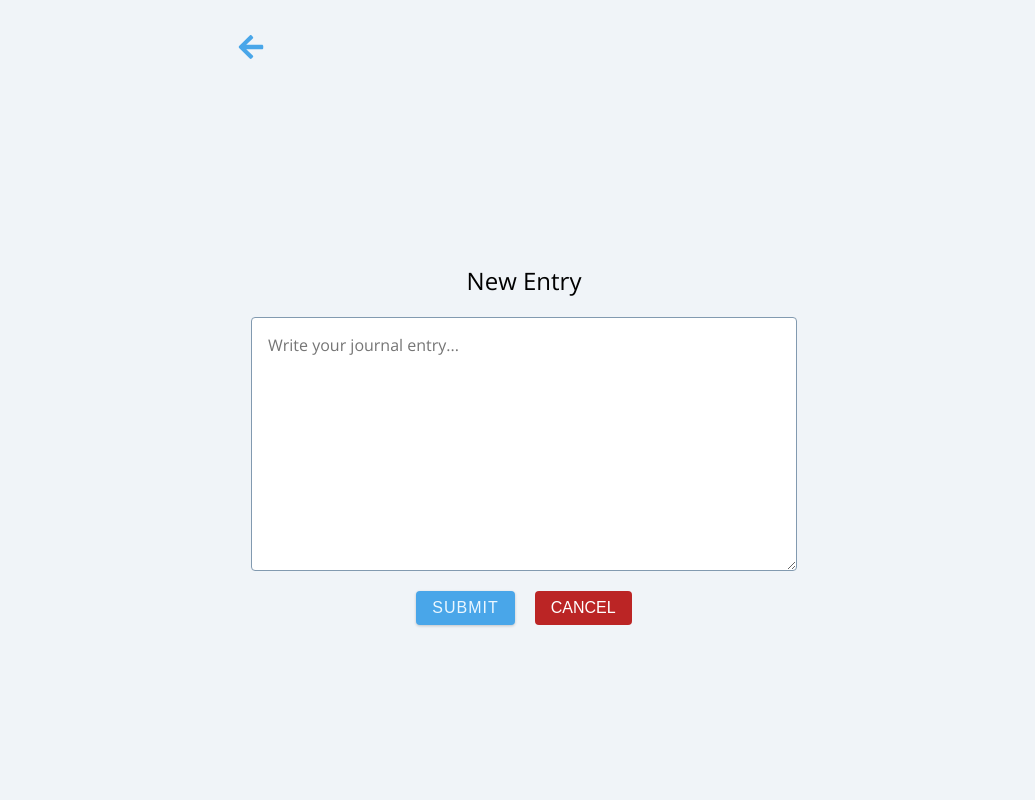
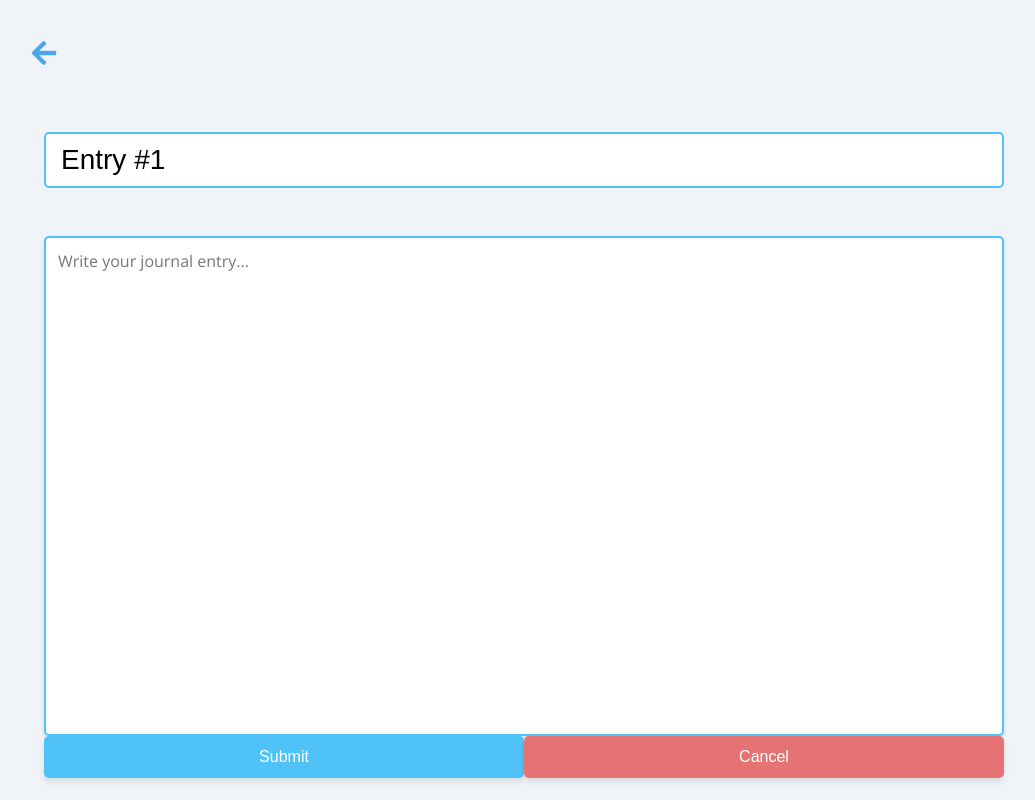
Before and after one commit to jbille29/journeeClient, a React (Vite) app: page /1/1/new in a window 1280 px wide. Shown: the whole page, without its empty margins (116-1151 px from the left). Built offline with nearby package versions, Linux system fonts and the light colour scheme; no server answers.

Commit message:
overhauled newEntry

```diff
--- a/src/app/api/apiSlice.js
+++ b/src/app/api/apiSlice.js
@@ -13,7 +13,7 @@ export const apiSlice = createApi({
       return headers;
     },
   }),
-  tagTypes: ['Journal'], // Define the tag for invalidation
+  tagTypes: ['Journal', 'Entry'], // Define the tag for invalidation
   endpoints: (builder) => ({
     // Authentication Endpoints
     login: builder.mutation({
@@ -67,6 +67,7 @@ export const apiSlice = createApi({
     // Entries Endpoints
     getEntriesByJournalId: builder.query({
       query: (journalId) => `/entries/journal/${journalId}`,
+      providesTags: (result, error, journalId) => [{ type: 'Entry', id: journalId }],
     }),
     createEntry: builder.mutation({
       query: (newEntry) => ({
@@ -74,6 +75,7 @@ export const apiSlice = createApi({
         method: 'POST',
         body: newEntry,
       }),
+      invalidatesTags: (result, error, { journal }) => [{ type: 'Entry', id: journal }],
     }),
     updateEntry: builder.mutation({
       query: ({ id, ...patch }) => ({
@@ -81,12 +83,14 @@ export const apiSlice = createApi({
         method: 'PUT',
         body: patch,
       }),
+      invalidatesTags: (result, error, { journal }) => [{ type: 'Entry', id: journal }],
     }),
     deleteEntry: builder.mutation({
       query: (id) => ({
         url: `/entries/${id}`,
         method: 'DELETE',
       }),
+      invalidatesTags: (result, error, { journal }) => [{ type: 'Entry', id: journal }],
     }),
   }),
 });
--- a/src/index.css
+++ b/src/index.css
@@ -94,6 +94,29 @@ button.primary-btn:active {
   box-shadow: 0 2px 4px rgba(0, 0, 0, 0.1);
 }
 
+button.red-btn {
+  background-color: #E57373; /* Soft red */
+  color: white;
+  padding: 12px 24px;
+  font-size: var(--normal-font);
+  border: none;
+  border-radius: var(--normal-border-rad);
+  box-shadow: 0 4px 6px rgba(0, 0, 0, 0.1);
+  cursor: pointer;
+  transition: background-color 0.3s ease, box-shadow 0.3s ease;
+}
+
+button.red-btn:hover {
+  background-color: #EF5350; /* Darker red on hover */
+  box-shadow: 0 6px 10px rgba(0, 0, 0, 0.15);
+}
+
+button.red-btn:active {
+  background-color: #D32F2F; /* Even darker on click */
+  box-shadow: 0 2px 4px rgba(0, 0, 0, 0.1);
+}
+
+
 .secondary-btn {
   background-color: white;
   color: #4FC3F7; /* Soft teal for text */
--- a/src/pages/NewEntry.css
+++ /dev/null
@@ -1,108 +0,0 @@
-@import './FormStyles.css';
-
-html, body {
-    height: 100%;
-    margin: 0;
-    padding: 0;
-}
-
-.section-center {
-    display: flex;
-    flex-direction: column;
-    height: 100vh;
-    overflow: hidden;
-}
-
-main {
-    flex: 1;
-    display: flex;
-    flex-direction: column;
-    justify-content: center;
-    align-items: center;
-    padding: 20px;
-}
-
-.entry-input {
-    width: 100%;
-    max-width: 600px;
-    padding: 1rem;
-    border-radius: var(--radius);
-    border: 1px solid var(--clr-grey-6);
-    font-size: 1rem;
-    margin-bottom: 20px;
-}
-
-.entry-actions {
-    display: flex;
-    gap: 20px;
-}
-
-.entry-btn {
-    padding: 0.5rem 1rem;
-    border-radius: var(--radius);
-    border: none;
-    cursor: pointer;
-    font-size: 1rem;
-    text-transform: uppercase;
-}
-
-.submit-btn {
-    background-color: var(--clr-primary-5);
-    color: var(--clr-primary-10);
-}
-
-.cancel-btn {
-    background-color: var(--clr-red-dark);
-    color: var(--clr-white);
-}
-
-.modal-overlay {
-    position: fixed;
-    top: 0;
-    left: 0;
-    width: 100%;
-    height: 100%;
-    background: rgba(0, 0, 0, 0.5);
-    display: flex;
-    justify-content: center;
-    align-items: center;
-}
-
-.modal-content {
-    background: #fff;
-    padding: 2rem;
-    border-radius: var(--radius);
-    max-width: 400px;
-    width: 100%;
-    box-shadow: var(--light-shadow);
-    text-align: center;
-}
-
-.modal-actions {
-    display: flex;
-    justify-content: space-around;
-    margin-top: 1.5rem;
-}
-
-.modal-btn {
-    padding: 0.5rem 1rem;
-    border-radius: var(--radius);
-    border: none;
-    cursor: pointer;
-    font-size: 1rem;
-    text-transform: uppercase;
-}
-
-.yes-btn {
-    background-color: var(--clr-primary-5);
-    color: var(--clr-primary-10);
-}
-
-.no-btn {
-    background-color: var(--clr-grey-5);
-    color: var(--clr-white);
-}
-
-.modal-btn:hover {
-    box-shadow: 0 1px 3px rgba(0, 0, 0, 0.2);
-}
--- a/src/pages/NewEntry.jsx
+++ b/src/pages/NewEntry.jsx
@@ -1,11 +1,30 @@
-import React, { useState } from 'react';
-import { useNavigate } from 'react-router-dom';
+import React, { useState, useEffect } from 'react';
+import { useNavigate, useParams } from 'react-router-dom';
 import { FaArrowLeft } from 'react-icons/fa';
-import './NewEntry.css';
+import "./Landing.css"
+import { useCreateEntryMutation } from '../app/api/apiSlice';
+import { useGetEntriesByJournalIdQuery } from '../app/api/apiSlice';
 
-const NewEntryPage = () => {
+const NewEntry = () => {
   const navigate = useNavigate();
+  const { userId, journalId } = useParams();
   const [isModalOpen, setIsModalOpen] = useState(false);
+
+  const { data: entries = [], isLoading: entriesLoading, isError: entriesError } = useGetEntriesByJournalIdQuery(journalId);
+  const entriesCount = entries.length;
+
+  const [entryName, setEntryName] = useState("");
+  const [text, setText] = useState('');
+
+  const [createEntry] = useCreateEntryMutation()
+
+  useEffect(() => {
+    setEntryName(`Entry #${entriesCount + 1}`);
+  }, [entriesCount]);
+
+  const handleChange = (e) => {
+    setText(e.target.value);
+  };
 
   const handleCancelClick = () => {
     setIsModalOpen(true);
@@ -15,42 +34,89 @@ const NewEntryPage = () => {
     setIsModalOpen(true);
   };
 
-  const handleConfirmCancel = () => {
-    navigate('/journals/1');
-  };
-
   const handleConfirmBack = () => {
-    navigate('/journals/1');
+    navigate(`/${userId}/${journalId}`);
   };
 
   const handleNoClick = () => {
     setIsModalOpen(false);
   };
 
-  const handleSubmit = () => {
-    navigate('/journals/1');
+  const handleSubmit = async () => {
+    if (!text.trim()) {  // Check if the content is empty or only contains spaces
+      alert('Please fill out the content before submitting.');  // You can handle this in different ways
+      return;
+    }
+    try {
+      await createEntry({
+        title: entryName,
+        content: text,
+        journal: journalId
+      });
+      // Navigate back to journals page if successful
+      setEntryName("")
+      setText("")
+      navigate(`/${userId}/${journalId}`);
+    } catch (error) {
+      console.error('Failed to create entry:', error);
+      alert("Failed to create entry.")
+    }
   };
 
   return (
-    <section className='section-center'>
-      <nav className='nav'>
+    <div className='landing-container'>
+      <nav className='navbar'
+        style={{
+          justifyContent: "start"
+        }}>
         <button className='nav-btn' onClick={handleBackClick}>
           <FaArrowLeft />
         </button>
       </nav>
 
       <main>
-        <h2>New Entry</h2>
+        <input
+          type="text"
+          placeholder='Name your entry'
+          value={entryName}
+          onChange={(e)=>{setEntryName(e.target.value)}}
+          style={{
+            width: '100%', // Make the input take the full width of the container
+            fontSize: '1.75rem', // Increase the font size to make it look more like a heading
+            padding: '10px 15px', // Add padding for more space inside the input
+            border: '2px solid #4FC3F7', // Add a subtle border
+            borderRadius: '5px', // Slightly round the corners
+            marginBottom: '20px', // Add some margin at the bottom for spacing
+            boxSizing: 'border-box', // Ensure the padding doesn't affect the width
+          }}
+        />
         <textarea
-          className='form-input entry-input'
+          className='landing-textarea'
           placeholder='Write your journal entry...'
-          rows='10'
+          value={text}
+          onChange={handleChange}
         />
-        <div className='entry-actions'>
-          <button className='entry-btn submit-btn' onClick={handleSubmit}>
+        <div style={{
+          display: "flex",
+          justifyContent:"space-between",
+          width: "100%"
+        }}>
+          <button
+            className='primary-btn'
+            onClick={handleSubmit}
+            style={{
+              width:"50%"
+            }}
+          >
             Submit
           </button>
-          <button className='entry-btn cancel-btn' onClick={handleCancelClick}>
+          <button
+            className='red-btn'
+            onClick={handleCancelClick}
+            style={{
+              width:"50%"
+            }}
+          >
             Cancel
           </button>
         </div>
@@ -61,18 +127,18 @@ const NewEntryPage = () => {
           <div className='modal-content'>
             <h2>Are you sure?</h2>
             <div className='modal-actions'>
-              <button className='modal-btn yes-btn' onClick={handleConfirmBack}>
+              <button className='primary-btn' onClick={handleConfirmBack}>
                 Yes
               </button>
-              <button className='modal-btn no-btn' onClick={handleNoClick}>
+              <button className='red-btn' onClick={handleNoClick}>
                 No
               </button>
             </div>
           </div>
         </div>
       )}
-    </section>
+    </div>
   );
 };
 
-export default NewEntryPage;
+export default NewEntry;
```
